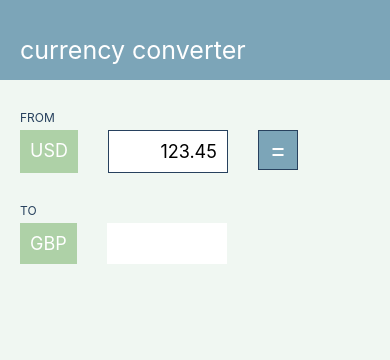
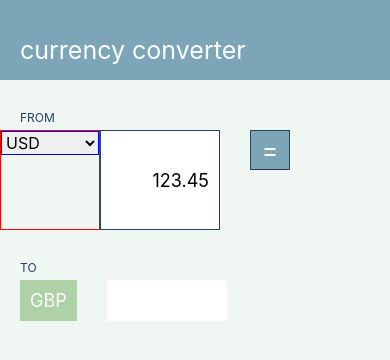
Before and after one commit to djpo/currency-converter, a React Native app: screen / in a window 390 px wide. Shown: the top 360 px of the page. Built offline with nearby package versions, Linux system fonts and the light colour scheme.

Commit message:
add Picker component for fromCurrency

```diff
--- a/app/App.js
+++ b/app/App.js
@@ -4,16 +4,19 @@ import { connect } from 'react-redux';
 import AppPres from './AppPres';
 
 const mapStateToProps = state => ({
+  currencies: state.rates.map(single => single.currency),
   fromCurrency: state.fromCurrency,
   toCurrency: state.toCurrency,
   amountToConvert: state.amountToConvert,
   amountConverted: state.amountConverted,
-  rates: state.rates,
 });
 
 const mapDispatchToProps = dispatch => ({
-  updateTextInput: (newText) => {
-    dispatch({ type: 'UPDATE_TEXT_INPUT', newText: newText });
+  updateInputAmount: (newText) => {
+    dispatch({ type: 'UPDATE_INPUT_AMOUNT', newText: newText });
+  },
+  updateFromCurrency: (newVal) => {
+    dispatch({ type: 'UPDATE_FROM_CURRENCY', newVal: newVal });
   },
   pressConvert: () => {
     dispatch({ type: 'CONVERT' });
@@ -21,17 +24,13 @@ const mapDispatchToProps = dispatch => ({
 });
 
 const propTypes = {
+  currencies: PropTypes.arrayOf(PropTypes.string).isRequired,
   fromCurrency: PropTypes.string.isRequired,
   toCurrency: PropTypes.string.isRequired,
   amountToConvert: PropTypes.string.isRequired,
   amountConverted: PropTypes.string.isRequired,
-  rates: PropTypes.arrayOf(
-    PropTypes.shape({
-      currency: PropTypes.string.isRequired,
-      rate: PropTypes.string.isRequired,
-    })
-  ).isRequired,
-  updateTextInput: PropTypes.func.isRequired,
+  updateInputAmount: PropTypes.func.isRequired,
+  updateFromCurrency: PropTypes.func.isRequired,
   pressConvert: PropTypes.func.isRequired,
 };
 
--- a/app/AppPres.js
+++ b/app/AppPres.js
@@ -1,6 +1,7 @@
 import React from 'react';
 import PropTypes from 'prop-types';
 import {
+  Picker,
   Text,
   TextInput,
   TouchableHighlight,
@@ -8,18 +9,24 @@ import {
 } from 'react-native';
 import styles from './AppStyles';
 
+function renderPickerOptions(currencies) {
+  return currencies.map(currency => (
+    <Picker.Item
+      key={currency}
+      label={currency}
+      value={currency}
+    />
+  ));
+}
+
 const propTypes = {
+  currencies: PropTypes.arrayOf(PropTypes.string).isRequired,
   fromCurrency: PropTypes.string.isRequired,
   toCurrency: PropTypes.string.isRequired,
   amountToConvert: PropTypes.string.isRequired,
   amountConverted: PropTypes.string.isRequired,
-  rates: PropTypes.arrayOf(
-    PropTypes.shape({
-      currency: PropTypes.string.isRequired,
-      rate: PropTypes.string.isRequired,
-    })
-  ).isRequired,
-  updateTextInput: PropTypes.func.isRequired,
+  updateInputAmount: PropTypes.func.isRequired,
+  updateFromCurrency: PropTypes.func.isRequired,
   pressConvert: PropTypes.func.isRequired,
 };
 
@@ -34,19 +41,28 @@ const AppPres = props => (
       <Text style={styles.rowLabel}>FROM</Text>
 
       <View style={styles.row}>
-        <View style={styles.currencySelector}>
-          <Text style={styles.currencyLabel}>{props.fromCurrency}</Text>
+
+        <View style={styles.pickerContainer}>
+          <Picker
+            selectedValue={props.fromCurrency}
+            style={styles.picker}
+            onValueChange={newVal => props.updateFromCurrency(newVal)}
+          >
+            {renderPickerOptions(props.currencies)}
+          </Picker>
         </View>
+
         <TextInput
           style={styles.amountInput}
           value={props.amountToConvert}
-          onChangeText={newText => props.updateTextInput(newText)}
+          onChangeText={newText => props.updateInputAmount(newText)}
           placeholder="123.45"
           autoCorrect={false}
           keyboardType="numeric"
           returnKeyType="done"
           blurOnSubmit
         />
+
         <TouchableHighlight
           activeOpacity={0.8}
           underlayColor="rgb(39,65,94)"
@@ -55,6 +71,7 @@ const AppPres = props => (
         >
           <Text style={styles.goButtonText}>=</Text>
         </TouchableHighlight>
+
       </View>
 
       <Text style={styles.rowLabel}>TO</Text>
--- a/app/AppStyles.js
+++ b/app/AppStyles.js
@@ -26,6 +26,16 @@ const AppStyles = StyleSheet.create({
   row: {
     marginBottom: 30,
     flexDirection: 'row',
+  },
+  pickerContainer: {
+    minWidth: 100,
+    minHeight: 100,
+    borderWidth: 1,
+    borderColor: 'red',
+  },
+  picker: {
+    borderWidth: 1,
+    borderColor: 'blue',
   },
   currencySelector: {
     marginLeft: 20,
--- a/app/redux/appReducer.js
+++ b/app/redux/appReducer.js
@@ -15,9 +15,14 @@ function convert(amount, fromRate, toRate) {
 export default function appReducer(state = initialState, action) {
   switch (action.type) {
 
-    case 'UPDATE_TEXT_INPUT':
+    case 'UPDATE_INPUT_AMOUNT':
       return { ...state,
         amountToConvert: action.newText,
+      };
+
+    case 'UPDATE_FROM_CURRENCY':
+      return { ...state,
+        fromCurrency: action.newVal,
       };
 
     case 'CONVERT':
```
